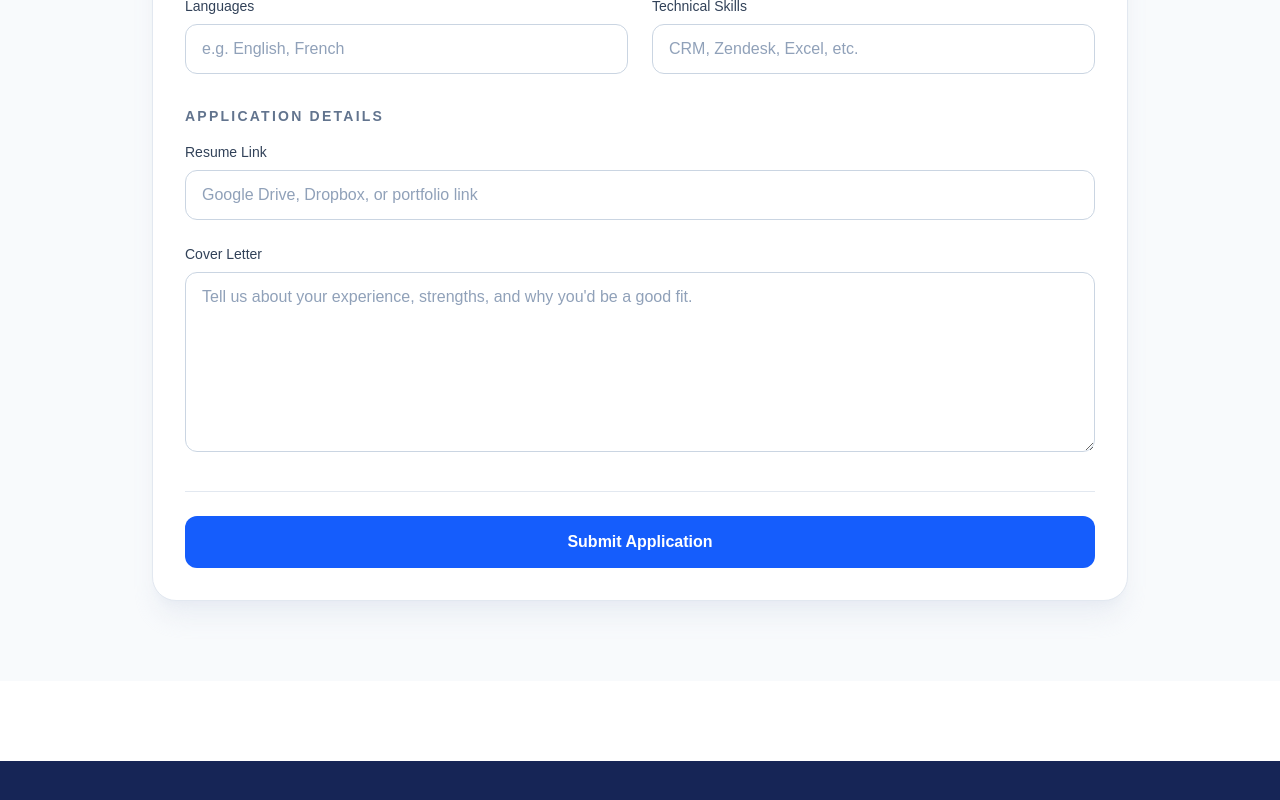
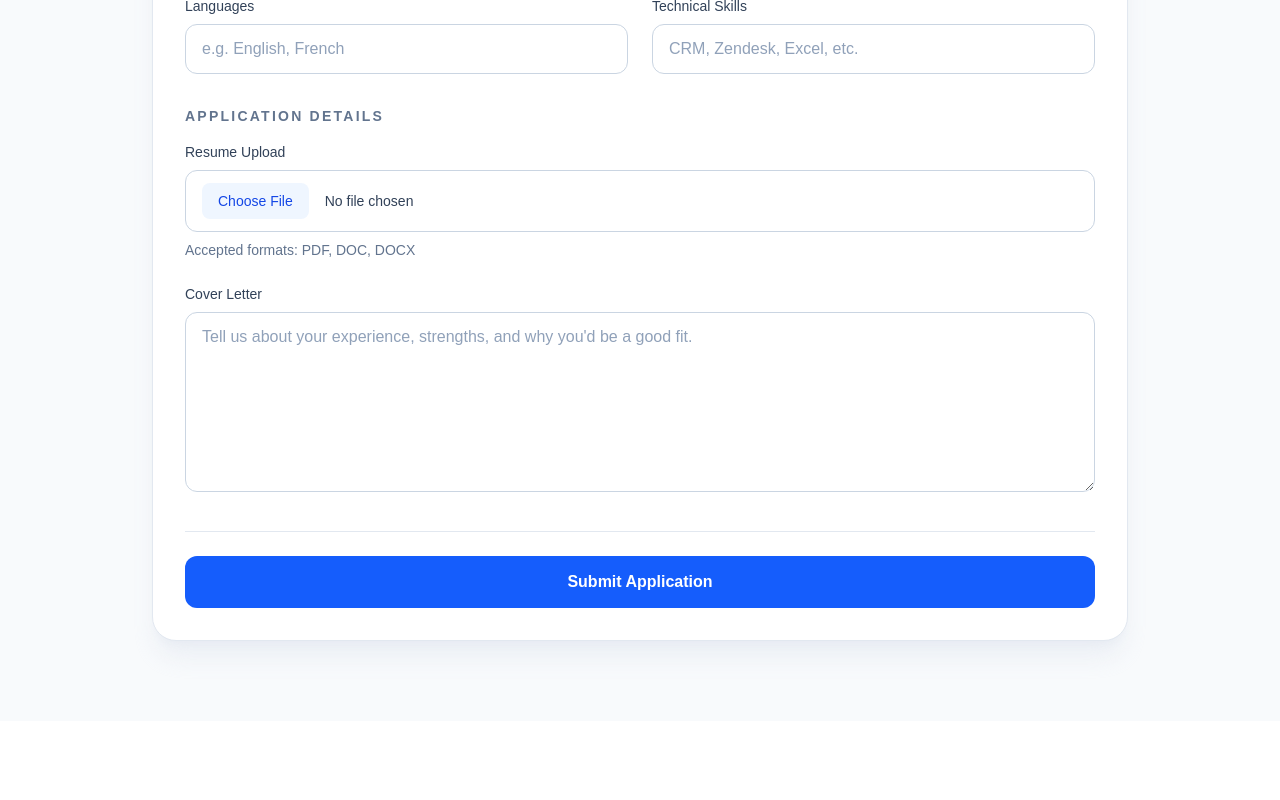
Before and after one commit to emmanuel-anye/circle-wave-website, a Next.js app: page /careers in a window 1280 px wide. Shown: the part 896-1696 px from the top of the page. Built offline with nearby package versions, Linux system fonts and the light colour scheme; no server answers.

Commit message:
Add resume file upload to job application form

```diff
--- a/components/forms/JobApplicationForm.tsx
+++ b/components/forms/JobApplicationForm.tsx
@@ -1,10 +1,9 @@
 "use client";
 
-import { motion } from "framer-motion";
 import { useState } from "react";
 import { supabase } from "@/lib/supabase";
+import { motion } from "framer-motion";
 import { buttonMotion } from "@/lib/motion";
-import Reveal from "@/components/ui/Reveal";
 
 const initialForm = {
   full_name: "",
@@ -15,12 +14,13 @@ const initialForm = {
   experience_level: "",
   languages: "",
   technical_skills: "",
-  resume_link: "",
+  resume_path: "",
   cover_letter: "",
 };
 
 export default function JobApplicationForm() {
   const [formData, setFormData] = useState(initialForm);
+  const [resumeFile, setResumeFile] = useState<File | null>(null);
   const [loading, setLoading] = useState(false);
   const [success, setSuccess] = useState("");
   const [errorMsg, setErrorMsg] = useState("");
@@ -32,33 +32,76 @@ export default function JobApplicationForm() {
     setFormData((prev) => ({ ...prev, [name]: value }));
   }
 
+  function handleFileChange(e: React.ChangeEvent<HTMLInputElement>) {
+    const file = e.target.files?.[0] ?? null;
+    setResumeFile(file);
+  }
+
+  async function uploadResume(file: File) {
+    const fileExt = file.name.split(".").pop();
+    const fileName = `${Date.now()}-${file.name.replace(/\s+/g, "-")}`;
+    const filePath = fileExt ? fileName : `${fileName}.pdf`;
+
+    const { error } = await supabase.storage
+      .from("resumes")
+      .upload(filePath, file, {
+        upsert: false,
+      });
+
+    if (error) {
+      throw error;
+    }
+
+    return filePath;
+  }
+
   async function handleSubmit(e: React.FormEvent<HTMLFormElement>) {
     e.preventDefault();
     setLoading(true);
     setSuccess("");
     setErrorMsg("");
 
-    const { error } = await supabase.from("job_applications").insert([formData]);
+    try {
+      let uploadedResumePath = "";
+
+      if (!resumeFile) {
+        throw new Error("Please upload your resume.");
+      }
+
+      uploadedResumePath = await uploadResume(resumeFile);
+
+      const payload = {
+        ...formData,
+        resume_path: uploadedResumePath,
+      };
+
+      const { error } = await supabase.from("job_applications").insert([payload]);
 
       if (error) {
-      setErrorMsg("Something went wrong. Please try again.");
-      console.error(error);
-    } else {
+        throw error;
+      }
+
       setSuccess("Application submitted successfully.");
       setFormData(initialForm);
+      setResumeFile(null);
+    } catch (error) {
+      console.error(error);
+      setErrorMsg(
+        error instanceof Error ? error.message : "Something went wrong. Please try again."
+      );
+    } finally {
+      setLoading(false);
     }
-
-    setLoading(false);
   }
 
   return (
     <section className="bg-slate-50 py-20">
-      <div className="mx-auto max-w-5xl px-6">
+      <div className="mx-auto max-w-5xl px-4 sm:px-6">
         <div className="mb-10 max-w-3xl">
           <p className="text-sm font-semibold uppercase tracking-[0.18em] text-blue-600">
             Careers
           </p>
-          <h1 className="mt-3 text-4xl font-bold tracking-tight text-slate-900 md:text-5xl">
+          <h1 className="mt-3 text-3xl font-bold tracking-tight text-slate-900 sm:text-4xl md:text-5xl">
             Apply for customer service roles
           </h1>
           <p className="mt-4 text-lg leading-8 text-slate-600">
@@ -67,9 +110,8 @@ export default function JobApplicationForm() {
           </p>
         </div>
 
-        <Reveal>
         <div className="overflow-hidden rounded-3xl border border-slate-200 bg-white shadow-xl shadow-slate-200/60">
-            <div className="border-b border-slate-200 bg-gradient-to-r from-blue-950 to-blue-700 px-6 py-6 sm:px-8 sm:py-8 text-white">
+          <div className="border-b border-slate-200 bg-gradient-to-r from-blue-950 to-blue-700 px-6 py-6 text-white sm:px-8 sm:py-8">
             <h2 className="text-2xl font-semibold">Candidate Application</h2>
             <p className="mt-2 max-w-2xl text-sm leading-6 text-blue-100">
               Complete the form below to be considered for current and upcoming
@@ -248,20 +290,22 @@ export default function JobApplicationForm() {
               <div className="mt-4 grid gap-6">
                 <div>
                   <label
-                    htmlFor="resume_link"
+                    htmlFor="resume"
                     className="mb-2 block text-sm font-medium text-slate-700"
                   >
-                    Resume Link
+                    Resume Upload
                   </label>
                   <input
-                    id="resume_link"
-                    name="resume_link"
-                    placeholder="Google Drive, Dropbox, or portfolio link"
-                    value={formData.resume_link}
-                    onChange={handleChange}
+                    id="resume"
+                    type="file"
+                    accept=".pdf,.doc,.docx"
+                    onChange={handleFileChange}
                     required
-                    className="input"
+                    className="block w-full rounded-xl border border-slate-300 bg-white px-4 py-3 text-sm text-slate-700 file:mr-4 file:rounded-lg file:border-0 file:bg-blue-50 file:px-4 file:py-2 file:font-medium file:text-blue-700 hover:file:bg-blue-100"
                   />
+                  <p className="mt-2 text-sm text-slate-500">
+                    Accepted formats: PDF, DOC, DOCX
+                  </p>
                 </div>
 
                 <div>
@@ -299,20 +343,19 @@ export default function JobApplicationForm() {
               </motion.button>
 
               {success && (
-                <div className="rounded-xl border border-green-200 bg-green-50 px-4 py-3 text-sm text-green-700 transition-all duration-200 ease-out">
+                <div className="rounded-xl border border-green-200 bg-green-50 px-4 py-3 text-sm text-green-700 transition">
                   {success}
                 </div>
               )}
 
               {errorMsg && (
-                <div className="rounded-xl border border-red-200 bg-red-50 px-4 py-3 text-sm text-red-700 transition-all duration-200 ease-out">
+                <div className="rounded-xl border border-red-200 bg-red-50 px-4 py-3 text-sm text-red-700 transition">
                   {errorMsg}
                 </div>
               )}
             </div>
           </form>
         </div>
-      </Reveal>
       </div>
     </section>
   );
```
Lines whose indentation alone changed are shown as unchanged.
